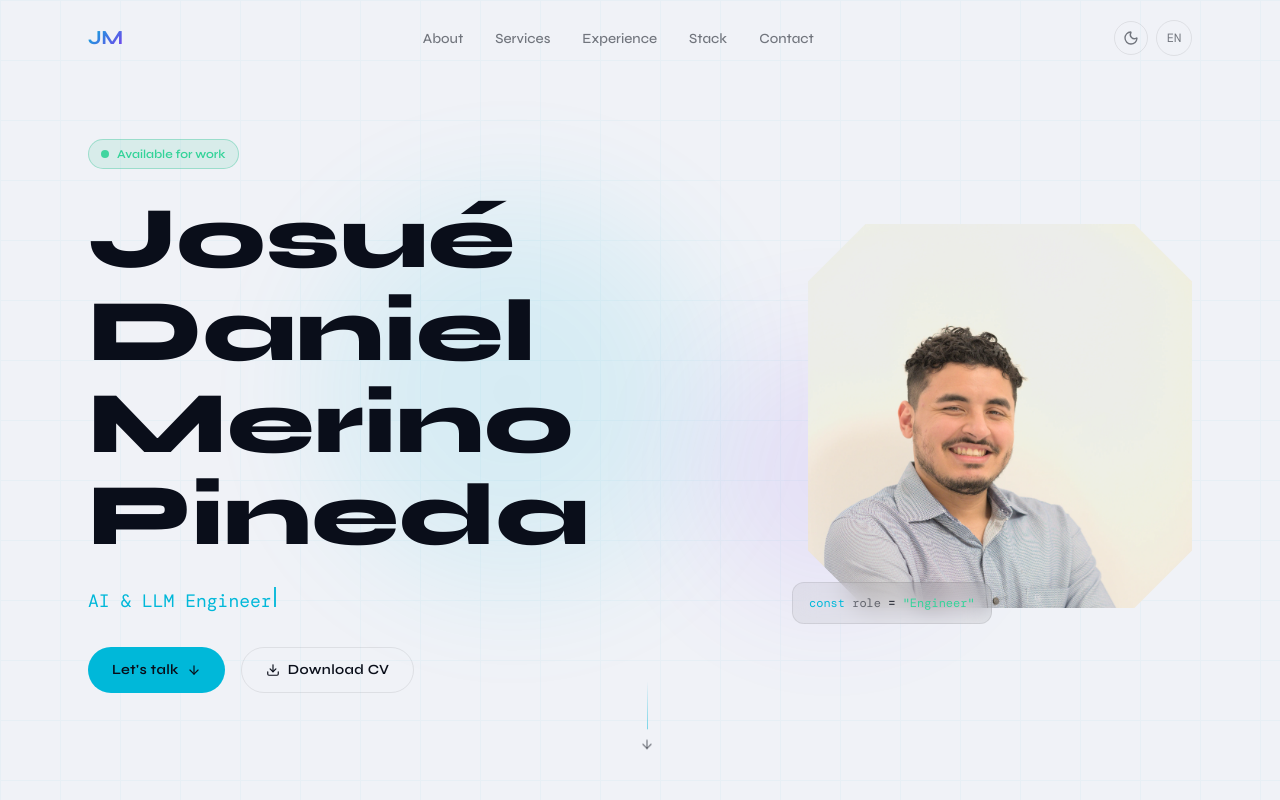
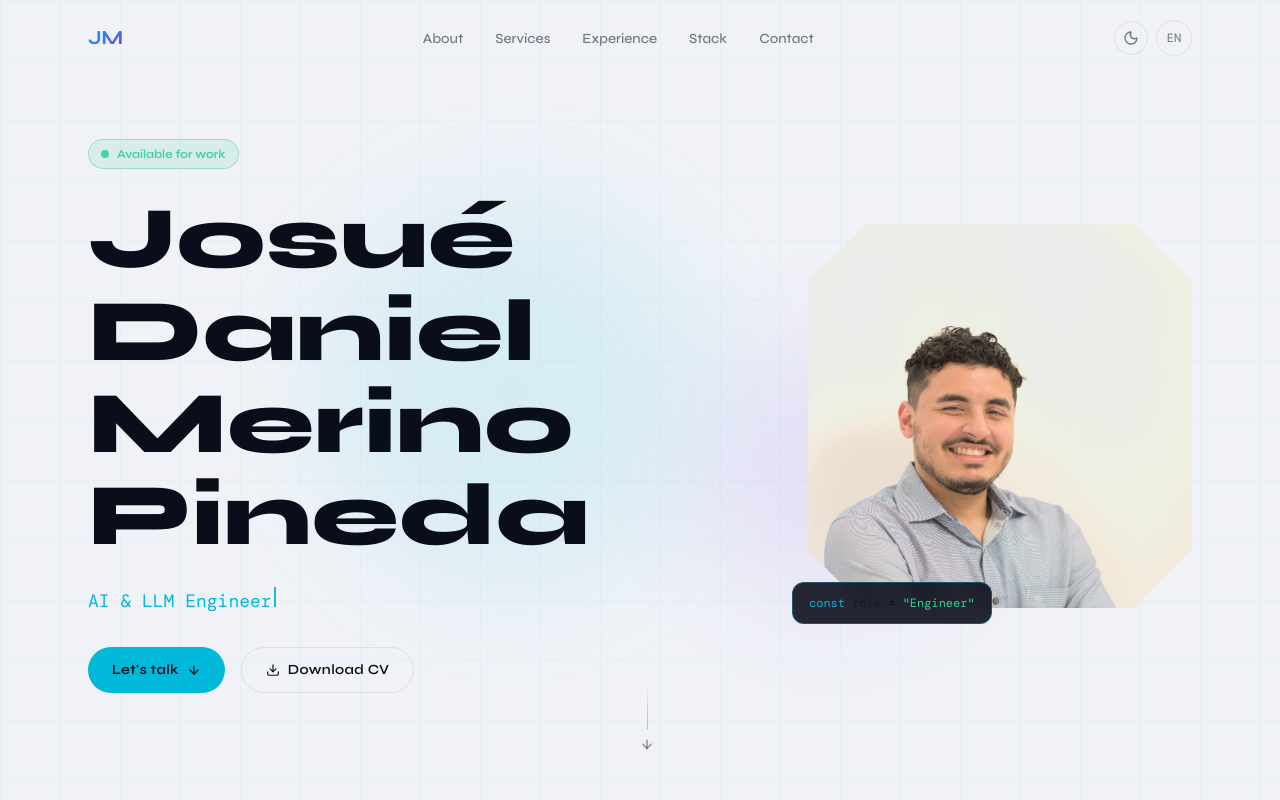
Before and after one commit to raptor-cmd/josuemerino-dev, a React (Vite) app: page / in a window 1280 px wide. Shown: the top 800 px of the page. Built offline with nearby package versions, Linux system fonts and the light colour scheme; a web font is replaced by a local one.

Commit message:
hotfix: floating badge opacity + cv download

```diff
--- a/src/components/sections/Hero.tsx
+++ b/src/components/sections/Hero.tsx
@@ -180,7 +180,14 @@
             </div>
 
             {/* Floating decoration */}
-            <div className="absolute -bottom-4 -left-4 glass-card rounded-xl px-4 py-3 text-xs font-mono">
+            <div
+              className="absolute -bottom-4 -left-4 rounded-xl px-4 py-3 text-xs font-mono"
+              style={{
+                background: 'rgba(8, 12, 24, 0.88)',
+                border: '1px solid rgba(0, 229, 255, 0.25)',
+                backdropFilter: 'blur(8px)',
+              }}
+            >
               <span className="text-[var(--accent-cyan)]">const</span>
               <span className="text-[var(--fg-muted)]"> role </span>
               <span className="text-[var(--fg)]">= </span>
```
